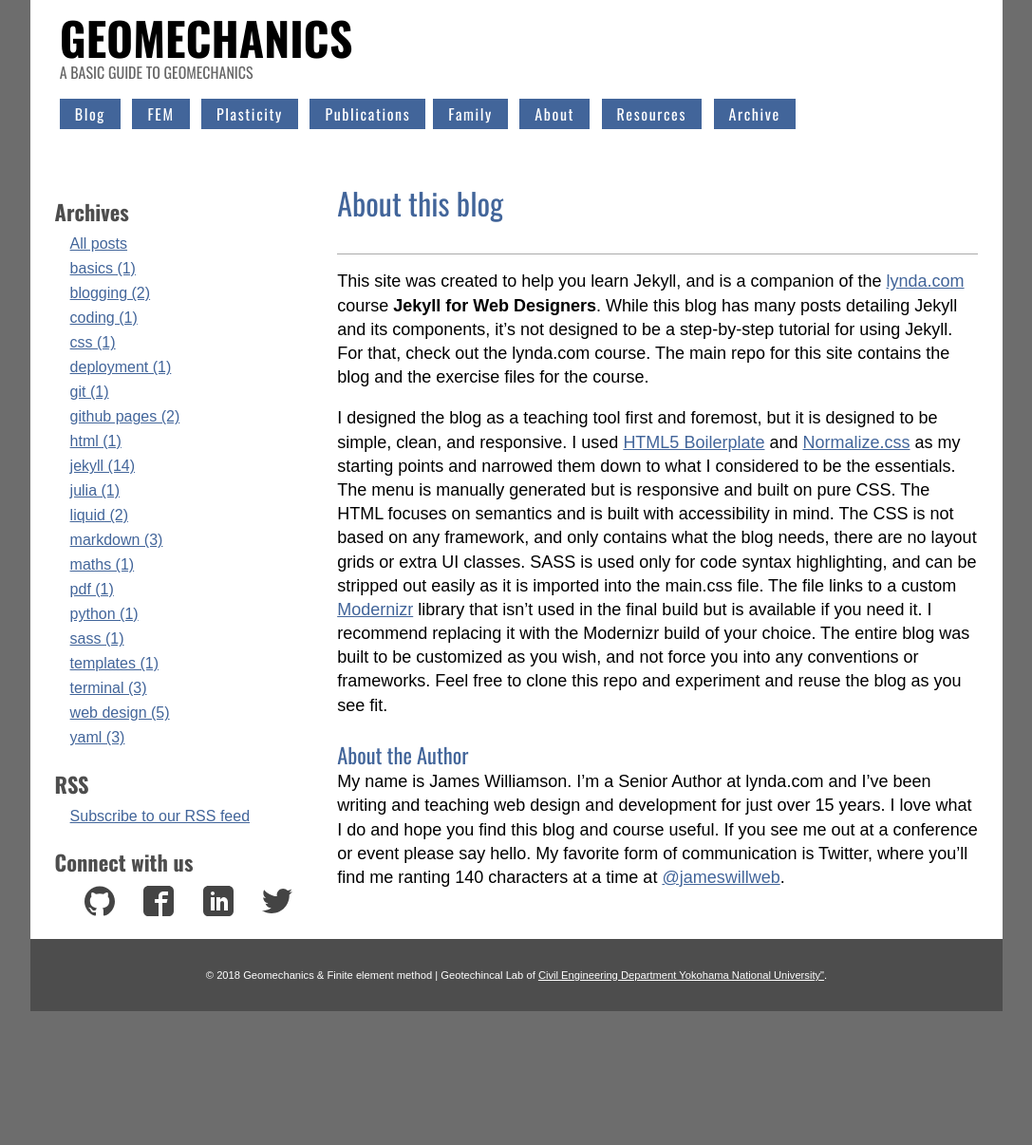
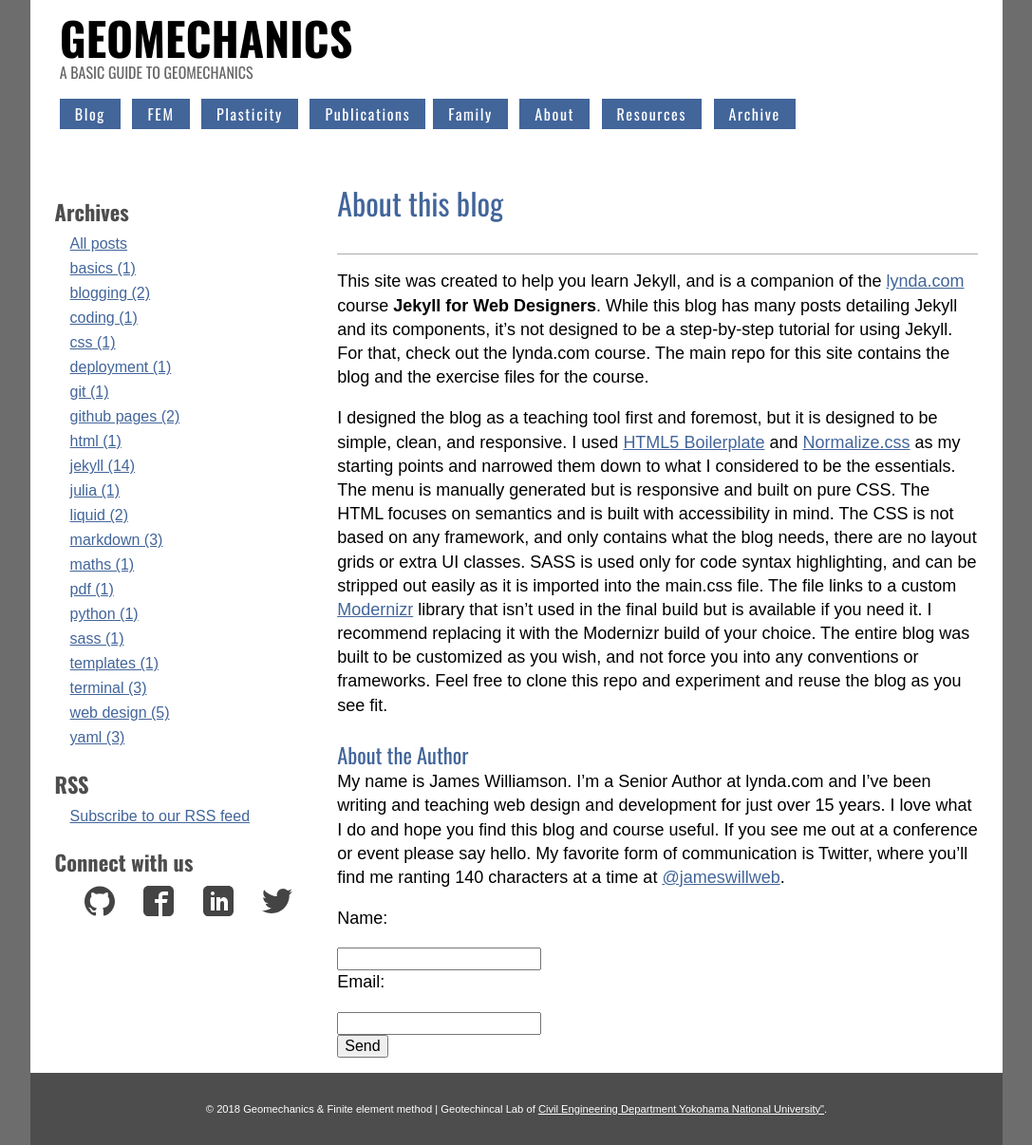
Before and after one commit to quangvunp/geomechanics, a Jekyll site: the page built from about.md, in a window 1280 px wide. Shown: the whole page at 95% size, without its empty margins (96-1183 px from the left). Built offline with Jekyll 4.4.1, drawn with Linux system fonts in a browser that asks for light colours; Markdown is read by kramdown in place of the engine named in the settings; before the commit the page ends 1065 px from its top, so only the background shows below that.

Commit message:
Update about.md

```diff
--- a/about.md
+++ b/about.md
@@ -10,3 +10,10 @@
 ### About the Author
 
 My name is James Williamson. I'm a Senior Author at lynda.com and I've been writing and teaching web design and development for just over 15 years. I love what I do and hope you find this blog and course useful. If you see me out at a conference or event please say hello. My favorite form of communication is Twitter, where you'll find me ranting 140 characters at a time at [@jameswillweb](https://twitter.com/jameswillweb "my twitter profile").
+
+
+<form action="//formspree.io/your@email.com" method="POST">
+    <p>Name: </p><input type="text" name="name"><br />
+    <p>Email: </p><input type="email" name="email"><br />
+    <input type="submit" value="Send">
+</form>
```
